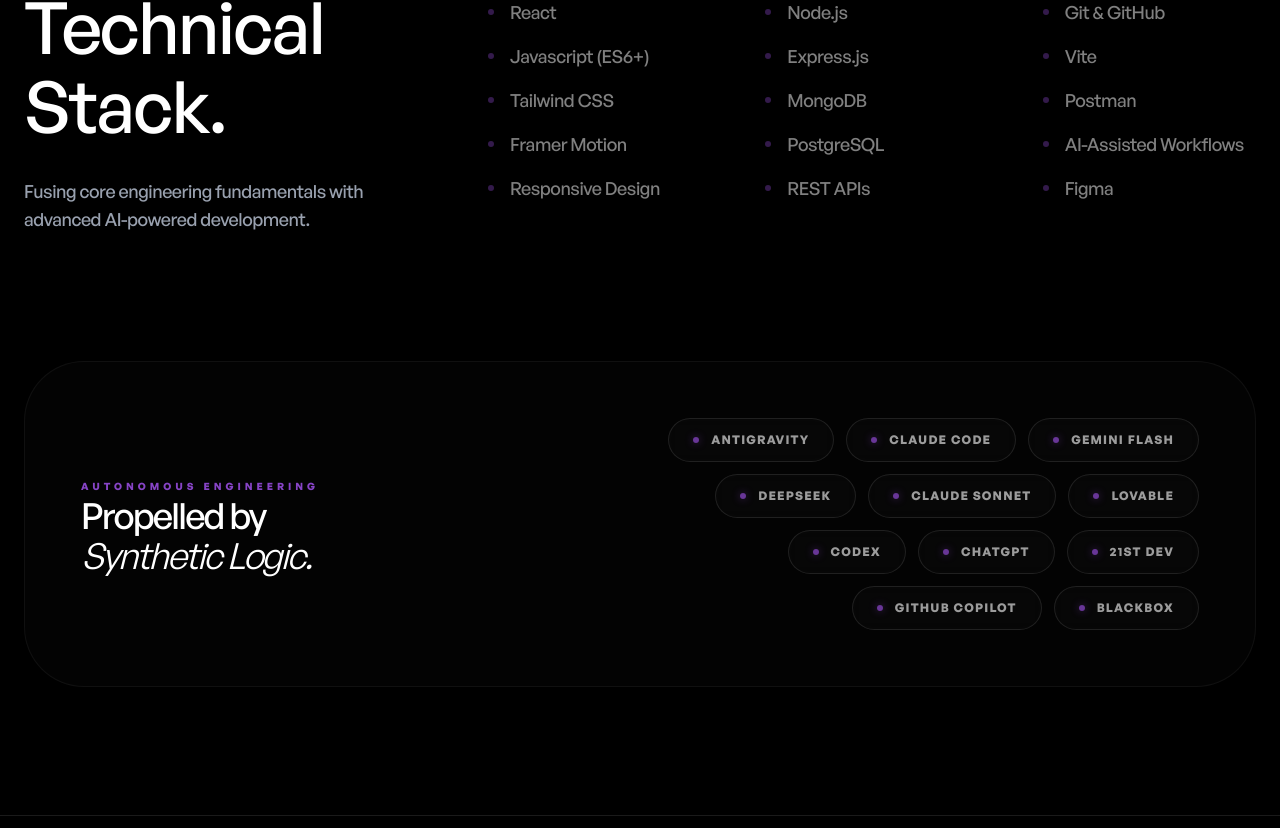
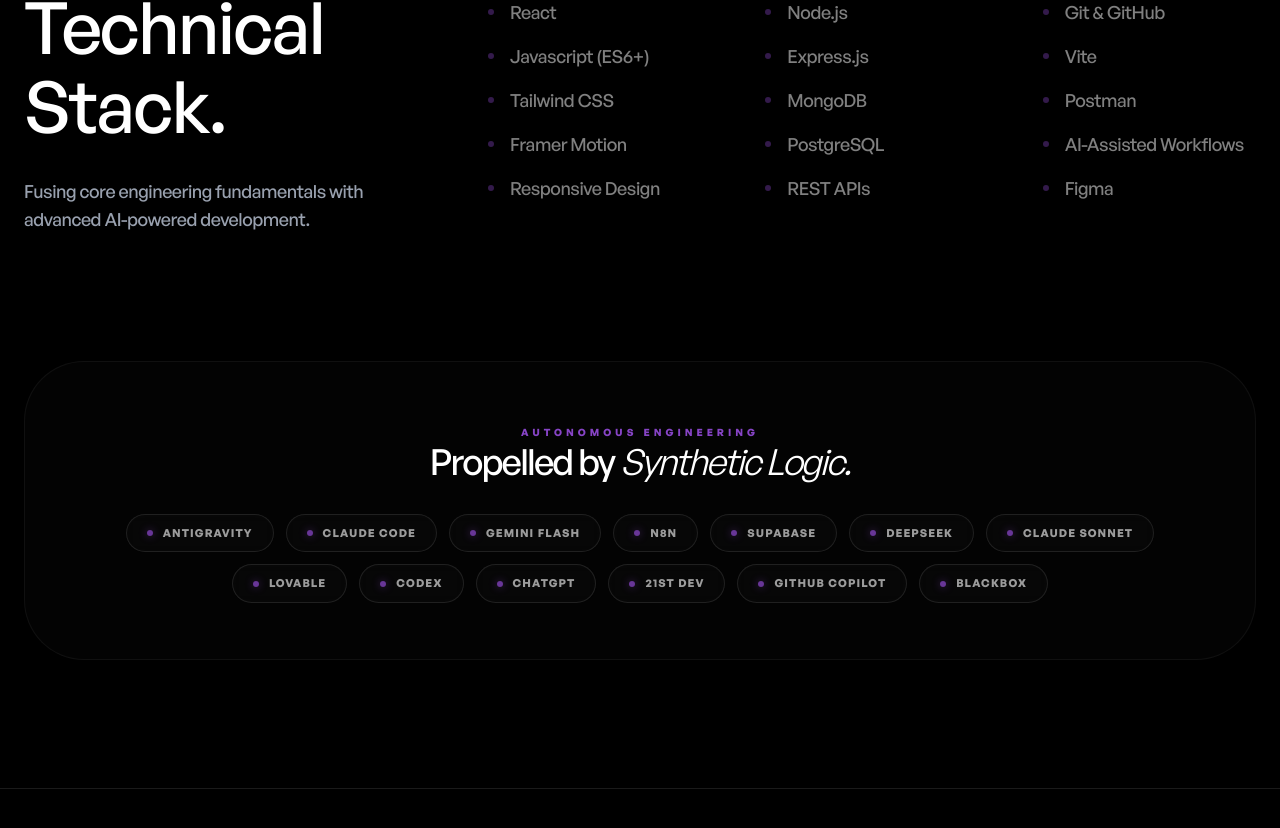
Before and after one commit to Viswajith8025/VISWAJITH, a React (Vite) app: page / in a window 1280 px wide. Shown: the part 1888-2716 px from the top of the page. Built offline with nearby package versions, Linux system fonts and the light colour scheme.

Commit message:
feat: Add CRM project, fix video background, update AI tools layout

```diff
--- a/src/sections/Hero.jsx
+++ b/src/sections/Hero.jsx
@@ -45,17 +45,6 @@
 
 
 const Hero = () => {
-  const [videoSrc, setVideoSrc] = useState("");
-
-  useEffect(() => {
-    // Optimization Strategy: Deferred Video Request
-    // Wait for initial assets to settle before requesting heavy video
-    const timeout = setTimeout(() => {
-        setVideoSrc("/hero-bg.mp4");
-    }, 1500);
-    return () => clearTimeout(timeout);
-  }, []);
-
   const containerVariants = {
     hidden: { opacity: 0 },
     visible: {
@@ -84,12 +73,10 @@
   return (
     <section className="relative min-h-screen w-full flex flex-col items-center justify-center overflow-hidden">
 
-      {/* Background Mesh Layer */}
-      <div className="absolute inset-0 z-0 bg-bg-dark">
-        <div className="absolute inset-0 bg-mesh-gradient opacity-40 animate-mesh-drift"></div>
-      </div>
+      {/* Background Base */}
+      <div className="absolute inset-0 z-0 bg-bg-dark"></div>
 
-      {/* Planet Video Component with Poster Placeholder */}
+      {/* Planet Video Component */}
       <m.div
         variants={videoVariants}
         initial="hidden"
@@ -97,7 +84,6 @@
         className="absolute inset-0 z-[1] pointer-events-none"
       >
         <video
-          key={videoSrc}
           autoPlay
           muted
           loop
@@ -105,7 +91,7 @@
           poster={heroPoster}
           className="w-full h-full object-cover contrast-[1.1] saturate-[1.1]"
         >
-          {videoSrc && <source src={videoSrc} type="video/mp4" />}
+          <source src="/hero-bg.mp4" type="video/mp4" />
         </video>
         <div className="absolute inset-0 bg-black/40"></div>
       </m.div>
--- a/src/sections/Projects.jsx
+++ b/src/sections/Projects.jsx
@@ -14,8 +14,7 @@
 import livekeralamImg from '../assets/livekeralam.png';
 import flexoraImg from '../assets/flexora.png';
 import civiceyeImg from '../assets/civiceye.png';
-import ecocraftImg from '../assets/ecocraft.png';
-
+import crmImg from '../assets/CRM.png';
 const Projects = () => {
   const projectList = [
     {
@@ -67,22 +66,22 @@
         "100/100 Lighthouse performance score.",
         "Refined 25% lower bounce rate flows."
       ],
-      hostedLink: "#",
+      hostedLink: "https://jananilifestyle.in",
       githubLink: "#",
       image: jananiImg
     },
     {
-      title: "EcoCraft",
-      subtitle: "AI Waste-to-Craft Generator",
-      description: "Sustainability platform leveraging object detection to transform waste into creative DIY projects.",
-      tags: ["Hugging Face", "Object Detection"],
+      title: "Enterprise CRM",
+      subtitle: "Sales & Lead Management System",
+      description: "A robust B2B Customer Relationship Management platform featuring real-time lead tracking, interactive sales pipelines, and advanced analytics dashboards.",
+      tags: ["TypeScript", "Zustand", "Supabase"],
       features: [
-        "Integrated 92% detection accuracy models.",
-        "Built animated 2x session length pipeline."
+        "Architected real-time sales pipeline visualization.",
+        "Engineered role-based access control & analytics."
       ],
       hostedLink: "#",
-      githubLink: "https://github.com/Viswajith8025/EcoCraft",
-      image: ecocraftImg
+      githubLink: "https://github.com/Viswajith8025/CRM",
+      image: crmImg
     },
     {
       title: "Arsenal Fitness",
--- a/src/sections/Skills.jsx
+++ b/src/sections/Skills.jsx
@@ -17,7 +17,7 @@
     }
   ];
 
-  const aiWorkflow = ["Antigravity", "Claude Code", "Gemini Flash", "Deepseek", "Claude Sonnet", "Lovable", "Codex", "ChatGPT", "21st Dev", "Github Copilot", "Blackbox"];
+  const aiWorkflow = ["Antigravity", "Claude Code", "Gemini Flash", "n8n", "Supabase", "Deepseek", "Claude Sonnet", "Lovable", "Codex", "ChatGPT", "21st Dev", "Github Copilot", "Blackbox"];
 
   const containerVariants = {
     hidden: { opacity: 0 },
@@ -90,24 +90,24 @@
           variants={itemVariants}
           className="p-8 md:p-14 bg-white/[0.01] border border-white/5 rounded-[40px] md:rounded-[60px] relative overflow-hidden group hover:border-white/10 transition-all duration-700"
         >
-          <div className="flex flex-col lg:flex-row items-center justify-between gap-12 md:gap-16">
-            <div className="space-y-4 text-center lg:text-left max-w-sm">
+          <div className="flex flex-col gap-8 text-center">
+            <div className="space-y-3">
               <span className="text-accent text-[10px] font-bold uppercase tracking-[0.4em] opacity-80">Autonomous Engineering</span>
               <h3 className="text-3xl md:text-4xl font-display font-medium tracking-tighter text-white">
-                Propelled by <br /> <span className="italic font-light">Synthetic Logic.</span>
+                Propelled by <span className="italic font-light">Synthetic Logic.</span>
               </h3>
             </div>
 
-            <div className="flex flex-wrap items-center justify-center lg:justify-end gap-3 max-w-xl">
+            <div className="flex flex-wrap items-center justify-center gap-3">
               {aiWorkflow.map((tool, index) => (
                 <motion.div
                   key={index}
                   variants={tagVariants}
                   whileHover={{ y: -4, backgroundColor: "rgba(255,255,255,0.05)" }}
-                  className="px-6 py-3 bg-white/[0.02] border border-white/10 rounded-full flex items-center gap-3 transition-all duration-300 backdrop-blur-sm cursor-default"
+                  className="px-5 py-2.5 bg-white/[0.02] border border-white/10 rounded-full flex items-center gap-2.5 transition-all duration-300 backdrop-blur-sm cursor-default"
                 >
                   <div className="w-1.5 h-1.5 bg-accent/60 rounded-full shadow-[0_0_8px_rgba(168,85,247,0.4)]" />
-                  <span className="text-white/60 text-[12px] font-bold uppercase tracking-widest whitespace-nowrap">
+                  <span className="text-white/60 text-[11px] font-bold uppercase tracking-widest whitespace-nowrap">
                     {tool}
                   </span>
                 </motion.div>
```
Also changed, not shown: src/assets/CRM.png (added).
